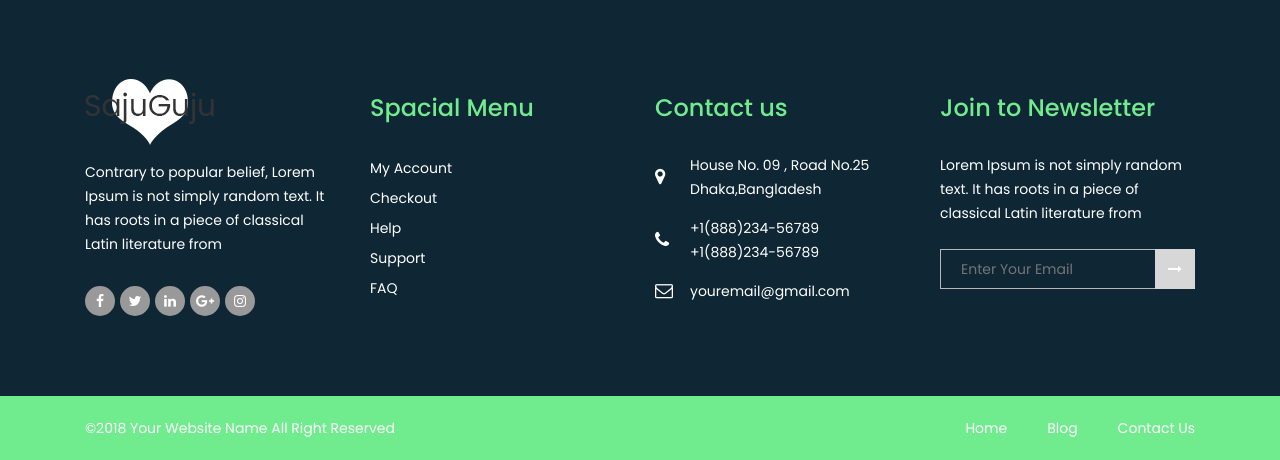
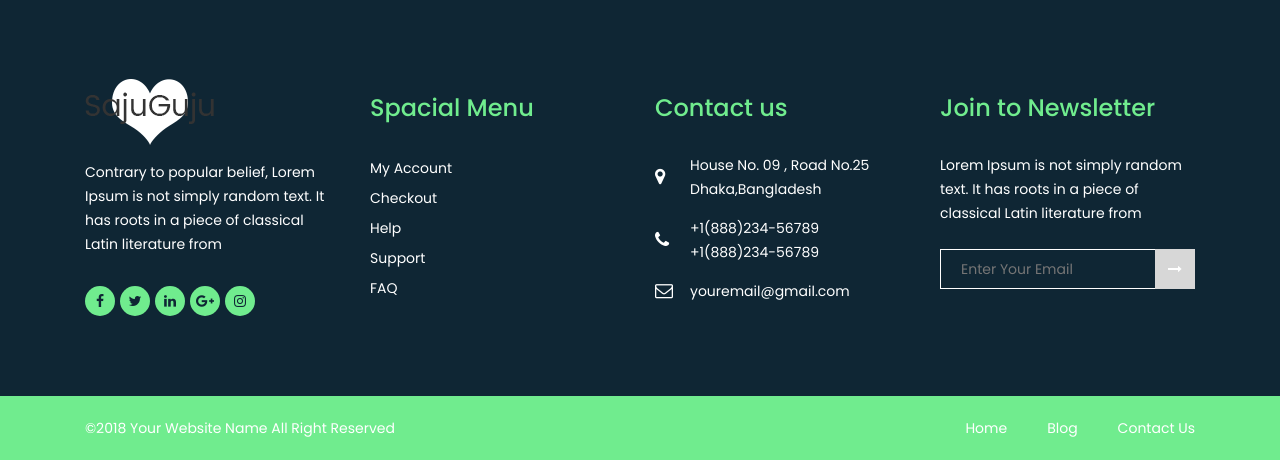
Before and after one commit to shannaurelle/lockdown-master, a PHP site: page /blog.html in a window 1280 px wide. Shown: the part 1541-2001 px from the top of the page. Run offline with PHP 8.4, Linux system fonts and the light colour scheme.

Commit message:
Update styles.css

```diff
--- a/assets/css/styles.css
+++ b/assets/css/styles.css
@@ -1160,11 +1160,12 @@ a#scrollUp:hover {
     border-radius: 50%;
     text-align: center;
     display: block;
-    background: #999;
-    color: #fff;
+    background: #70EC8E;
+    color: #0F2634;
 }
 .socil-icon li a:hover {
-    background: #333;
+    background: #fff;
+    color: #70EC8E;
 }
 .modal-content button {
     position: absolute;
@@ -1408,7 +1409,7 @@ a#scrollUp:hover {
 }
 .footer-contact input {
     background: transparent;
-    border: 1px solid #b7b7b7;
+    border: 1px solid #fff;
     height: 40px;
     width: 100%;
     padding: 0px 40px 0px 20px;
```
